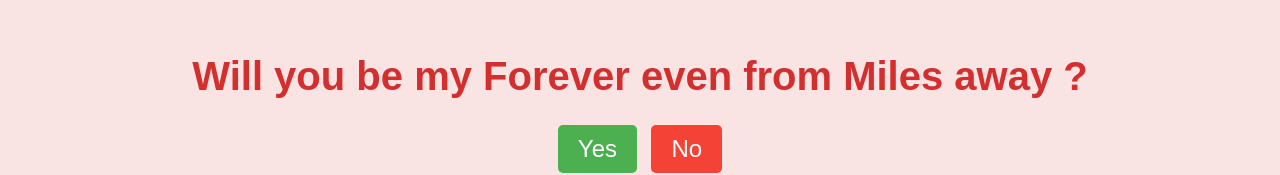
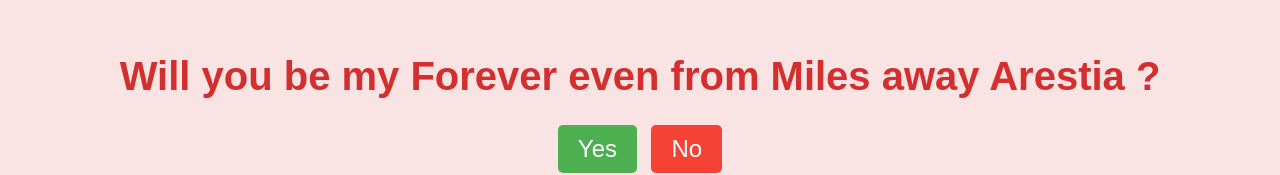
Before and after one commit to bilal9264/Crush-Propose, a plain HTML site: page index.html in a window 1280 px wide. Shown: the part 138-313 px from the top of the page. Drawn offline with Linux system fonts and the light colour scheme; no server answers.

Commit message:
index.html

```diff
--- a/index.html
+++ b/index.html
@@ -8,7 +8,7 @@
 </head>
 <body>
     <div class="container">
-        <h1>Will you be my Forever even from Miles away ?</h1>
+        <h1>Will you be my Forever even from Miles away Arestia ?</h1>
         <div class="buttons">
             <button class="yes-button" onclick="handleYesClick()">Yes</button>
             <button class="no-button" onclick="handleNoClick()">No</button>
```
